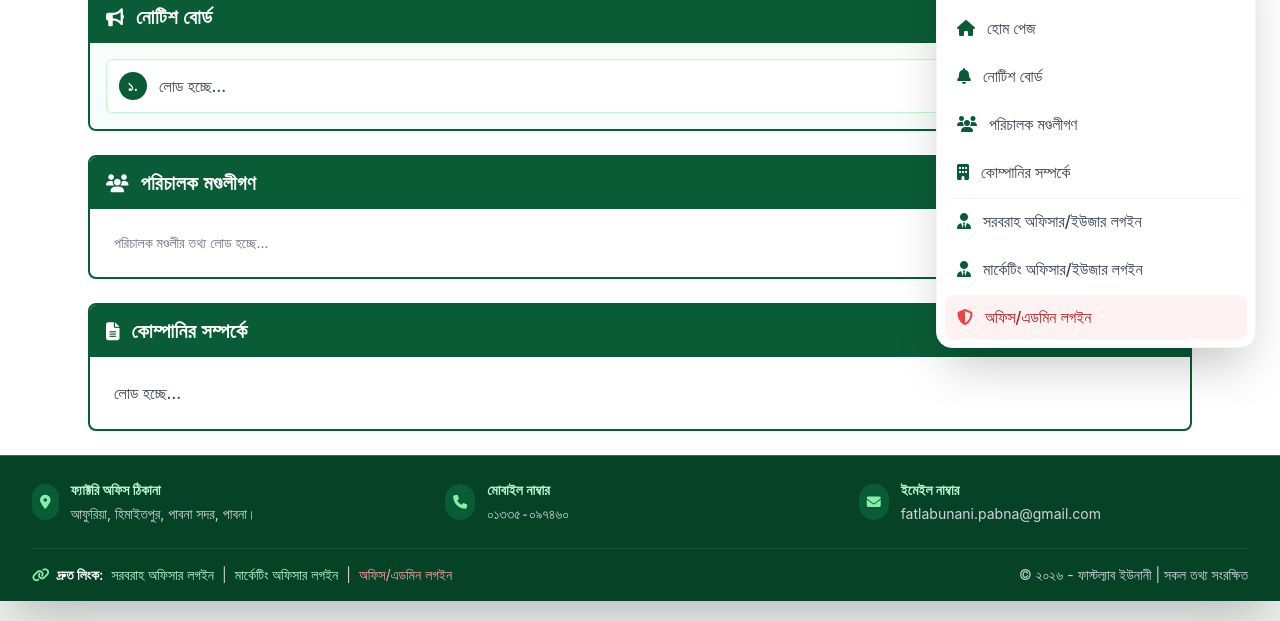
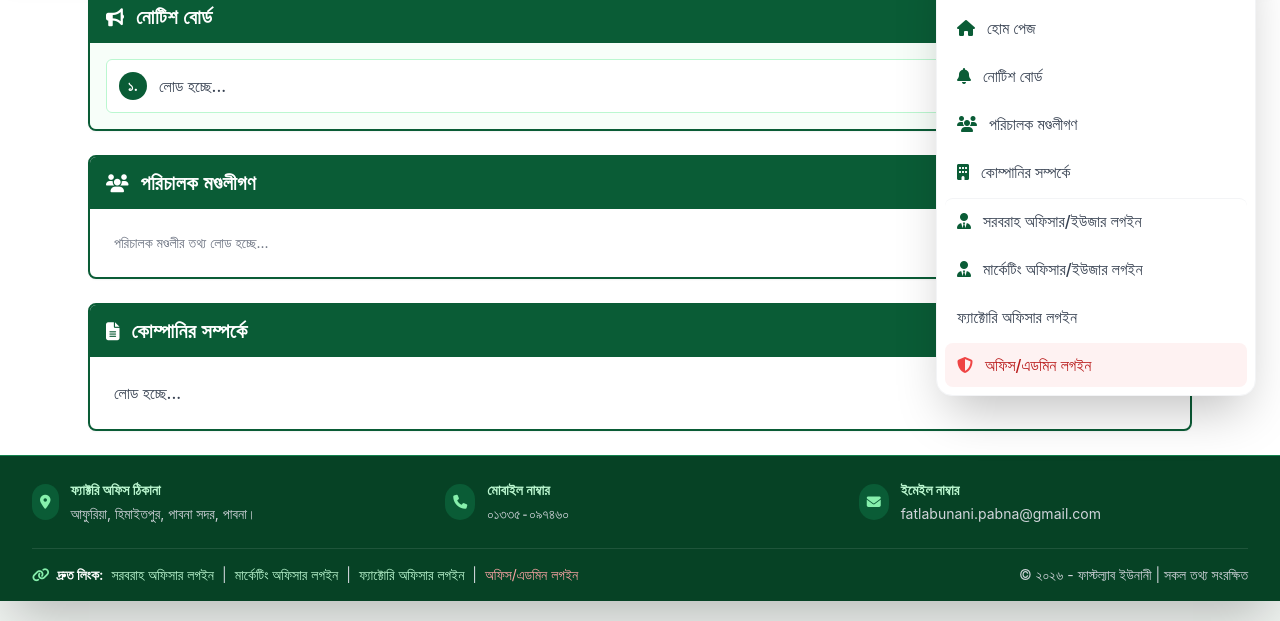
Before and after one commit to mdmuzahedislam-glitch/fastlab-unani, a plain HTML site: page index.html in a window 1280 px wide. Both pictures are taken after a click on the button "মেনুবার". Shown: the part 179-800 px from the top of the page. Drawn offline with nearby package versions, Linux system fonts and the light colour scheme; no server answers.

Commit message:
Update index.html

```diff
--- a/index.html
+++ b/index.html
@@ -106,6 +106,13 @@
                                 <i class="fa-solid fa-user-tie text-forest group-hover:text-white"></i>
                                 <span>মার্কেটিং অফিসার/ইউজার লগইন</span>
                             </a>
+
+                            <!-- স্টক ম্যান লগইন লিংক (এই অংশটি নতুন যোগ করুন) -->
+                            <a href="stock-entry.html" class="flex items-center gap-3 px-3 py-2.5 rounded-lg hover:bg-forest hover:text-white text-gray-700 font-medium transition group"
+                                <i class="fa-solid fa-boxes-stacked text-forest group-hover:text-white"></i>
+                                <span>ফ্যাক্টোরি অফিসার লগইন</span>
+                            </a>
+
                             <!-- Admin Login Link -->
                             <a href="admin-login.html" class="mt-2 flex items-center gap-3 px-3 py-2.5 rounded-lg bg-red-50 hover:bg-red-600 text-red-700 hover:text-white font-medium transition group">
                                 <i class="fa-solid fa-shield-halved text-red-500 group-hover:text-white"></i>
@@ -201,6 +208,7 @@
                     <span class="font-semibold text-white">দ্রুত লিংক:</span>
                     <a href="supplier-dashboard.html" class="hover:underline text-green-200">সরবরাহ অফিসার লগইন</a> |
                     <a href="marketing-dashboard.html" class="hover:underline text-green-200">মার্কেটিং অফিসার লগইন</a> |
+                    <a href="stock-entry.html" class="hover:underline text-green-200">ফ্যাক্টোরি অফিসার লগইন</a> |
                     <a href="admin-login.html" class="hover:underline text-red-300">অফিস/এডমিন লগইন</a>
                 </div>
                 <div>
```
